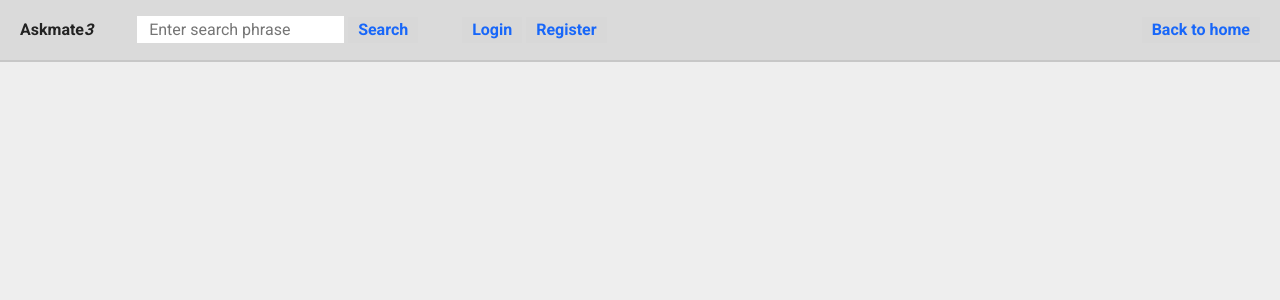
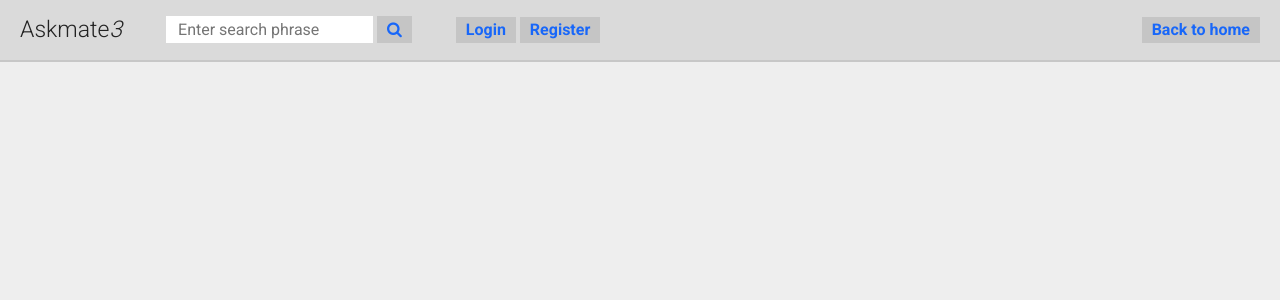
Before and after one commit to CodecoolGlobal/ask-mate-3-python-n0rbertz, a Flask app: page /search in a window 1280 px wide. Shown: the top 300 px of the page. Run offline with Flask 2, Linux system fonts and the light colour scheme.

Commit message:
sitename, header icons

```diff
--- a/static/style.css
+++ b/static/style.css
@@ -32,6 +32,11 @@ header > * {
     padding: 0 20px;
 }
 
+h3#site-name, h3#site-name > i {
+    font-size: 23px;
+    font-weight: 100;
+}
+
 header > #right-buttons {
     float: right;
 }
@@ -43,7 +48,7 @@ header a, header button {
     display: inline-block;
     padding: 5px 10px;
     line-height: 1em;
-    background: #d8d8d8;
+    background: #c5c5c5;
     transition: all ease-in 0.1s;
     cursor: pointer;
 }
@@ -51,6 +56,10 @@ header a, header button {
 header a:hover, header button:hover {
     background: #666;
     color: #9dc0ff;
+}
+
+header a > i.fa {
+    margin-right: 5px;
 }
 
 header input[name="search_phrase"] {
--- a/templates/list.html
+++ b/templates/list.html
@@ -1,8 +1,8 @@
 {% extends "template_client.html" %}
 {% block title %}Home{% endblock %}
 {% block headerbutton %}
-    <a href="/add-question">New question</a>
-    <a href="/users">Users list</a>
+    <a href="/add-question"><i class="fa fa-plus"></i>New question</a>
+    <a href="/users"><i class="fa fa-users"></i>Users list</a>
 {% endblock %}
 {% block wrappercontent %}
 <div class="question-list">
--- a/templates/template_client.html
+++ b/templates/template_client.html
@@ -5,15 +5,15 @@
         <h3 id="site-name">Askmate<i>3</i></h3>
         <form id="search-form" action="/search" method="POST">
             <input type="text" name="search_phrase" placeholder="Enter search phrase">
-            <button type="submit">Search</button>
+            <button type="submit"><i class="fa fa-search"></i></button>
         </form>
         <div id="user-options">
             {% if user == False %}
             <a href="/login">Login</a>
             <a href="/register">Register</a>
             {% else %}
-            <a href="/user/{{ user.id }}">{{ user.email }}</a>
-            <a href="/logout">Log out</a>
+            <a href="/user/{{ user.id }}"><i class="fa fa-user"></i>{{ user.email }}</a>
+            <a href="/logout"><i class="fa fa-sign-out"></i>Log out</a>
             {% endif %}
         </div>
         <div id="right-buttons">
```
